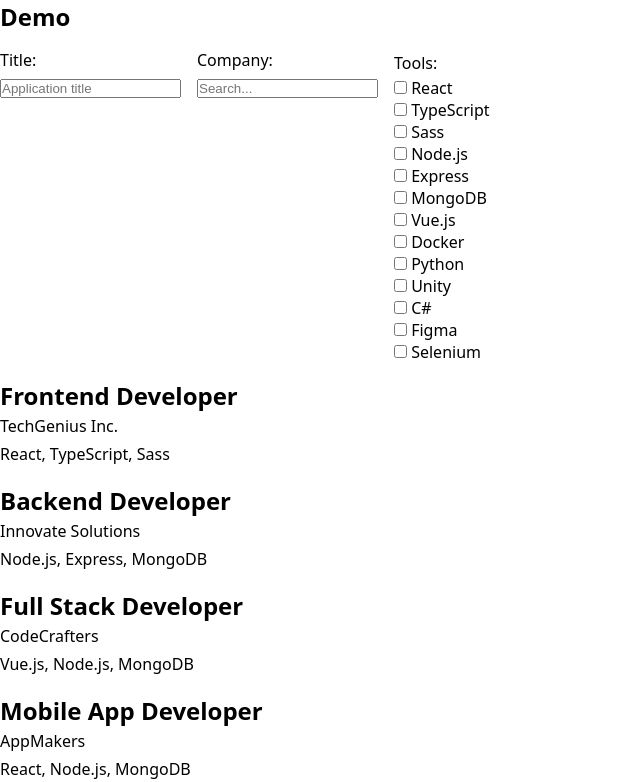
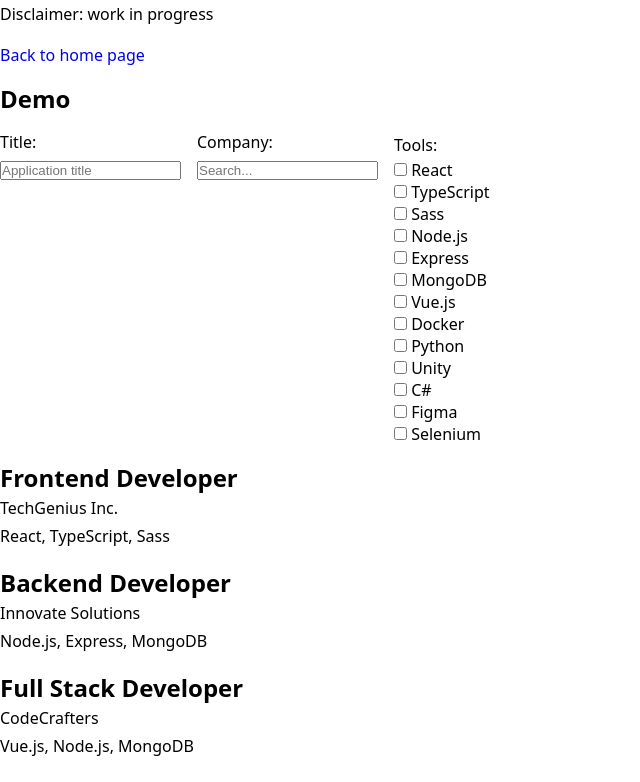
Before and after one commit to jKm00/svelte-param-store, a SvelteKit app: page /demo in a window 1280 px wide. Shown: the top 782 px of the page, without its empty margins (0-640 px from the left). Built offline with nearby package versions, Linux system fonts and the light colour scheme.

Commit message:
fix: demo disclaimer

```diff
--- a/src/routes/demo/+page.svelte
+++ b/src/routes/demo/+page.svelte
@@ -12,6 +12,8 @@
 
 <!-- Demo -->
 <section class="section">
+	<p>Disclaimer: work in progress</p>
+	<a href="/">Back to home page</a>
 	<h1>Demo</h1>
 	<!-- Filters -->
 	<div class="flex">
```
